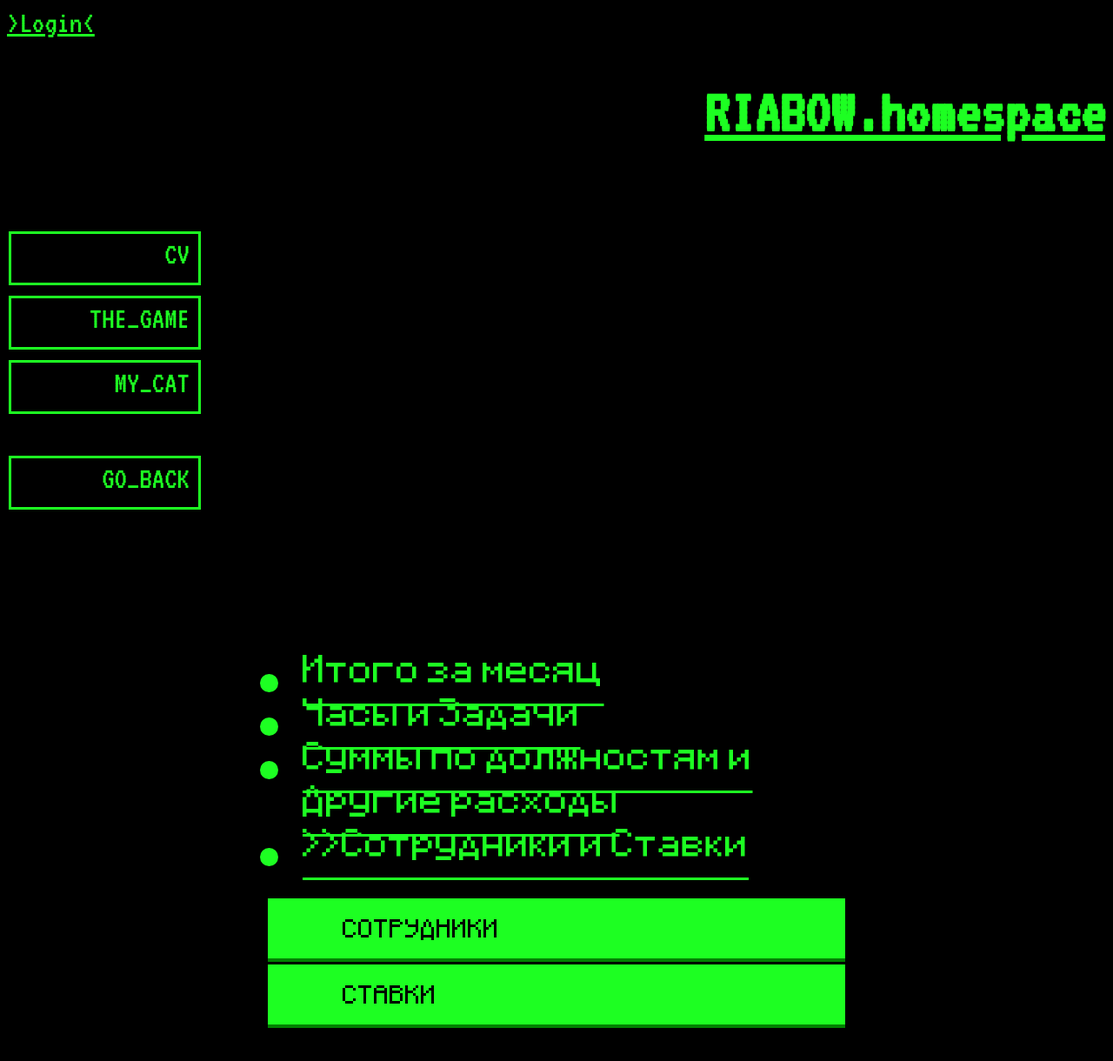
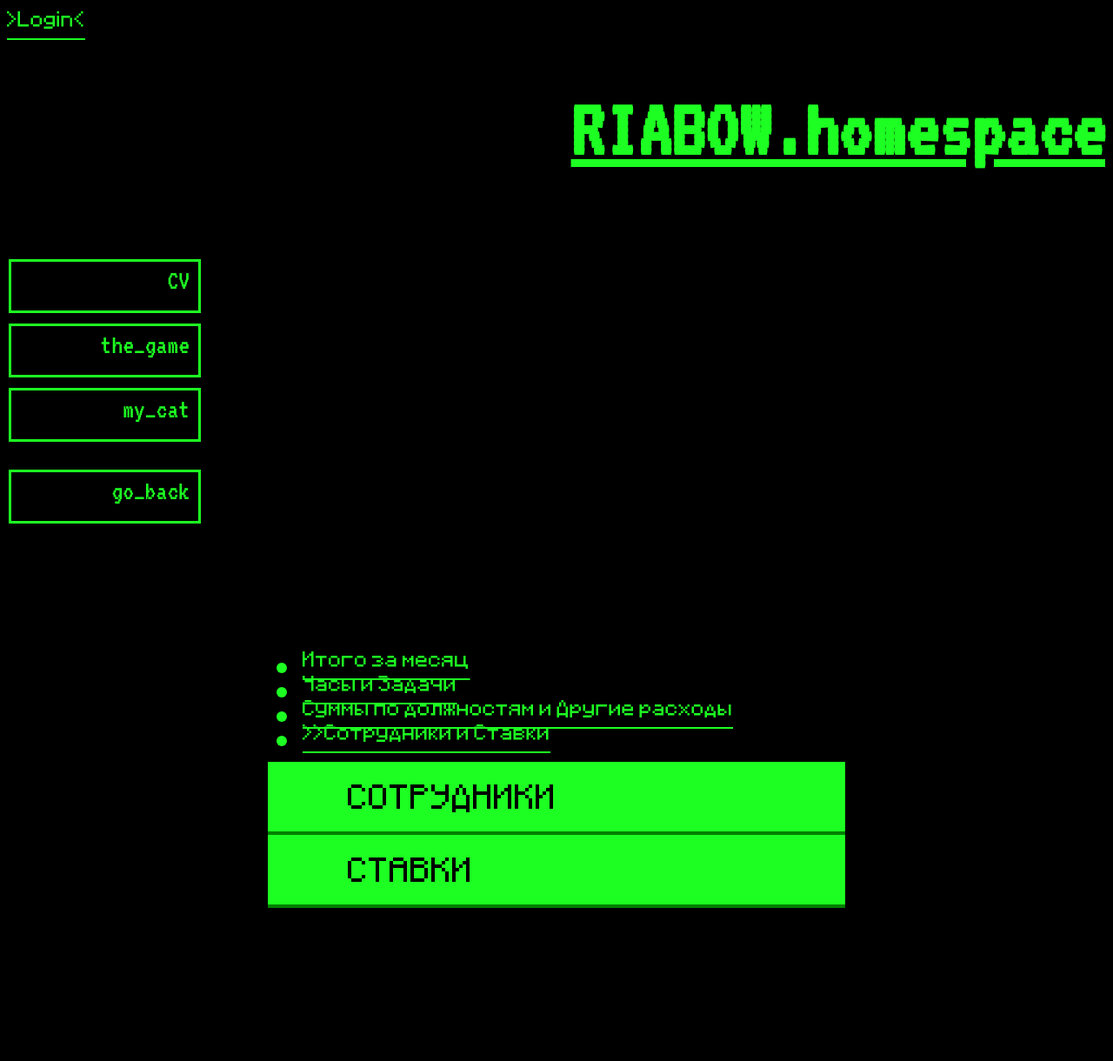
Before and after one commit to riabov-vladimir/riabowcom, a Django app: page /budgetreport/employeeposition/ in a window 1280 px wide. Shown: the whole page at 87% size. After the commit the page ends 1044 px from the top, so only its background shows below. Run offline with Django 4.2, Linux system fonts and the light colour scheme; data that the repository does not hold is empty; some libraries are stand-ins or nearby versions.

Commit message:
css fonts rearranged

```diff
--- a/budgetreport/views.py
+++ b/budgetreport/views.py
@@ -15,7 +15,7 @@ from django.http import HttpResponse
 def budget_summary(request):
     user_group = list(request.user.groups.values_list('name', flat=True))
     if 'rd' not in user_group:
-        raise PermissionDenied
+        return HttpResponseRedirect('/')
 
     # calculate full-price working hours cost
     employee_hours = EmployeeHours.objects.filter(is_discount_hours=False).all()
--- a/main/static/main/css/styles.css
+++ b/main/static/main/css/styles.css
@@ -1,13 +1,15 @@
 body {
     background: #000;
     color: #1DFF22;
-    font-family: 'VT323', pixel, monospace;
-    font-size: 36px;
+    font-size: 20px;
+    font-family: pixel, monospace;
 }
 
 h1 {
     padding: 1px 1px 1px 1px;
     text-align: right;
+    font-size: 6rem;
+    font-family: VT323, pixel, monospace;
 }
 
 .wrapper {
@@ -15,12 +17,12 @@ h1 {
     text-align: left;
     width: 100%;
     position: relative;
+    text-size: 5rem;
 }
 
 .button {
     padding: 5px 10px 1px 5px;
     margin: 10px 1px 2px 2px;
-    text-transform: uppercase;
     text-align: right;
     position: relative;
     width: 200px;
@@ -28,6 +30,7 @@ h1 {
     text-decoration: none;
     display: inline-block;
     border: 3px solid;
+    font-size: 2rem;
 }
 
 .button::before {
@@ -62,25 +65,21 @@ h1 {
     padding: 20px 50px 10px 50px;
     border: 3px dashed #1DFF22;
     text-align: center;
-    font-size: 60%;
     width: 400px;
     height: 200px;
 }
 
 .frame-div-budget {
-    font-family: "pixel";
     font-size: medium;
     margin: -400px 1px 100px 401px;
     padding: 30px 30px 30px 30px;
     border: 3px dashed #1DFF22;
     text-align: left;
-    font-size: 60%;
 }
 
 .frame-div-budget-tab {
     margin: auto;
     padding: 30px 300px 30px 300px;
-    font-family: pixel;
 }
 
 .frame-div-cv {
@@ -91,8 +90,6 @@ h1 {
     text-align: left;
     color: #1cd81c;
     letter-spacing: 3px;
-    font-family: "pixel";
-    font-size: 13px;
 }
 
 .frame-div-cat {
@@ -100,7 +97,6 @@ h1 {
     padding: 20px 50px 10px 50px;
     border: 3px dashed #1DFF22;
     text-align: center;
-    font-size: 60%;
     width: 700px;
     height: 800px;
 }
@@ -115,11 +111,9 @@ TD,
 TH {
     padding: 10px;
     border: 2px solid green;
-    font-size: medium;
 }
 
 TH {
-    font-size: large;
     background: #1DFF22;
     color: #000;
 }
@@ -133,15 +127,15 @@ TH {
     border: none;
     text-align: left;
     outline: none;
-    font-size: x-large;
     transition: 0.4s;
-    font-family: pixel;
+    font-size: 2rem;
 }
 
 .active,
 .accordion:hover {
     background-color: #1DFF22;
-    font-family: pixel;
+
+    font-style: pixel, monospace;
 }
 
 .accordion:after {
@@ -150,12 +144,10 @@ TH {
     font-weight: bold;
     float: left;
     margin-left: 50px;
-    font-family: pixel;
 }
 
 .active:after {
     content: "\2212";
-    font-family: pixel;
 }
 
 .panel {
@@ -165,12 +157,10 @@ TH {
     max-height: 0;
     overflow: hidden;
     border: 2px solid green;
-    font-family: pixel;
 }
 
 input {
     display: block;
-    font-family: pixel;
     font-size: 2rem;
     line-height: 1.5;
     color: #1DFF22;
@@ -182,7 +172,6 @@ input {
 
 input[type=text] {
     width: 100%;
-    font-family: pixel;
     padding: 20px 20px;
     margin: 8px;
 }
@@ -192,21 +181,18 @@ input[type=text]:focus {
     border: 5px solid #1DFF22;
     outline: none;
     background-color: #054201;
-    font-family: pixel;
     padding: 20px 20px;
     margin: 8px;
 }
 
 input[type=number] {
     width: 22%;
-    font-family: pixel;
     padding: 20px 20px;
     margin: 8px;
 }
 
 input[type=number]:focus {
     width: 22%;
-    font-family: pixel;
     padding: 20px 20px;
     margin: 8px;
     outline: none;
@@ -216,6 +202,16 @@ input[type=number]:focus {
 
 input[type=number]::-webkit-inner-spin-button {
     -webkit-appearance: none;
+}
+
+input[type=number]::-webkit-outer-spin-button,
+input[type=number]::-webkit-inner-spin-button {
+    -webkit-appearance: none;
+    margin: 0;
+}
+
+input[type=number] {
+    -moz-appearance:textfield;
 }
 
 a {
@@ -249,7 +245,6 @@ a:active {
 
 select {
     display: block;
-    font-family: pixel;
     font-size: 2rem;
     color: #1DFF22;
     background-color: #000;
--- a/templates/base.html
+++ b/templates/base.html
@@ -4,10 +4,6 @@
 
 <html>
   <style>
-    @font-face {
-      font-family: "pixel-caps";
-      src: url("{% static 'main/fonts/pixel.ttf' %}");
-    }
     @font-face {
       font-family: "pixel";
       src: url("{% static 'main/fonts/pixel.ttf' %}");
@@ -21,7 +17,7 @@
     <link rel="preconnect" href="https://fonts.googleapis.com">
     <link rel="preconnect" href="https://fonts.gstatic.com" crossorigin>
     <link href="https://fonts.googleapis.com/css2?family=VT323&display=swap" rel="stylesheet">
-    <title>RIABOW.com</title>
+    <title>riabow.com</title>
   </head>
   <body>
 
@@ -33,12 +29,12 @@
 
 
   <h1><u>RIABOW.homespace</u></h1>
-  <div class="wrapper">
+  <div class="wrapper" style="font-family: VT323, pixel, monospace;">
     <span class="button" onclick="window.location.href='/cv'">CV</span><br>
     <span class="button" onclick="window.location.href='/game'">the_game</span><br>
     <span class="button" onclick="window.location.href='/cat'">my_cat</span><br><br>
     {% if user.is_authenticated %}
-      <span class="button" onclick="window.location.href='/budgetreport/summary'" style="font-size: xx-large">rodovoe_derevo</span><br><br>
+      <span class="button" onclick="window.location.href='/budgetreport/summary'" style="font-size: 2rem">rodovoe_derevo</span><br><br>
     {% endif %}
     <span {% if is_index %} style="display: none;" {% else %} {% endif %} class="button"
           onclick="window.location.href='/'"
--- a/templates/budgetreport/employee_position_hours.html
+++ b/templates/budgetreport/employee_position_hours.html
@@ -28,7 +28,7 @@
     </table>
 
 
-    <button class="accordion">ДРУГИЕ РАСХОДЫ</button>
+    <button class="accordion" style="font-family: pixel, monospace;">ДРУГИЕ РАСХОДЫ</button>
     <div class="panel">
         <div style="padding: 30px">
             <form action="/budgetreport/employeepositionhours/" method="post">
--- a/templates/budgetreport/employeeposition_list.html
+++ b/templates/budgetreport/employeeposition_list.html
@@ -11,7 +11,7 @@
         </ul>
     </div>
 
-    <button class="accordion">СОТРУДНИКИ</button>
+    <button class="accordion" style="font-family: pixel, monospace;">СОТРУДНИКИ</button>
     <div class="panel">
         <table>
             <tr>
@@ -32,7 +32,7 @@
         <br>
     </div>
 
-    <button class="accordion">СТАВКИ</button>
+    <button class="accordion" style="font-family: pixel, monospace;">СТАВКИ</button>
     <div class="panel">
         <table>
             <tr>
```
Also changed, not shown: templates/game/game.html (+7 -18 lines).
